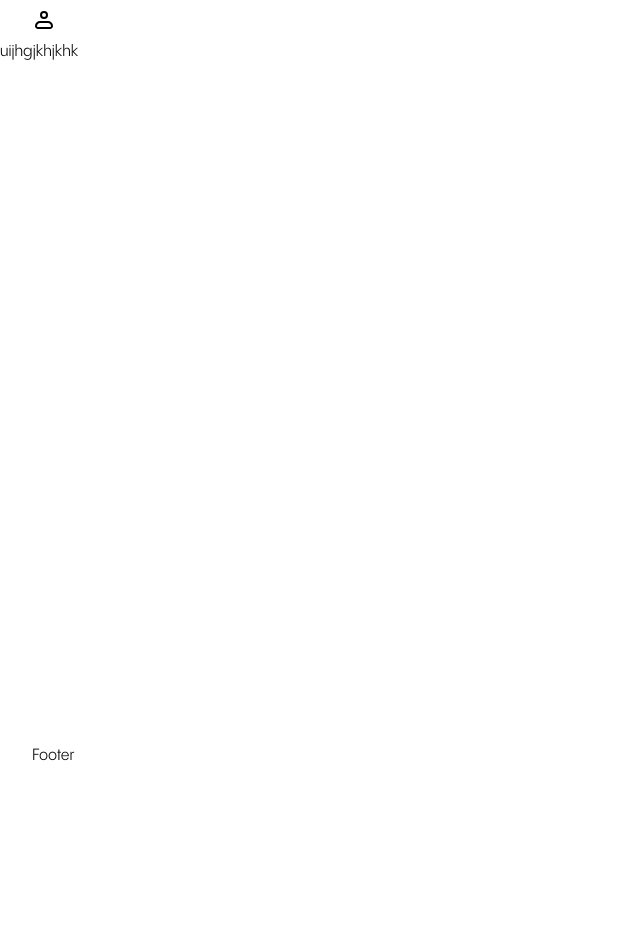
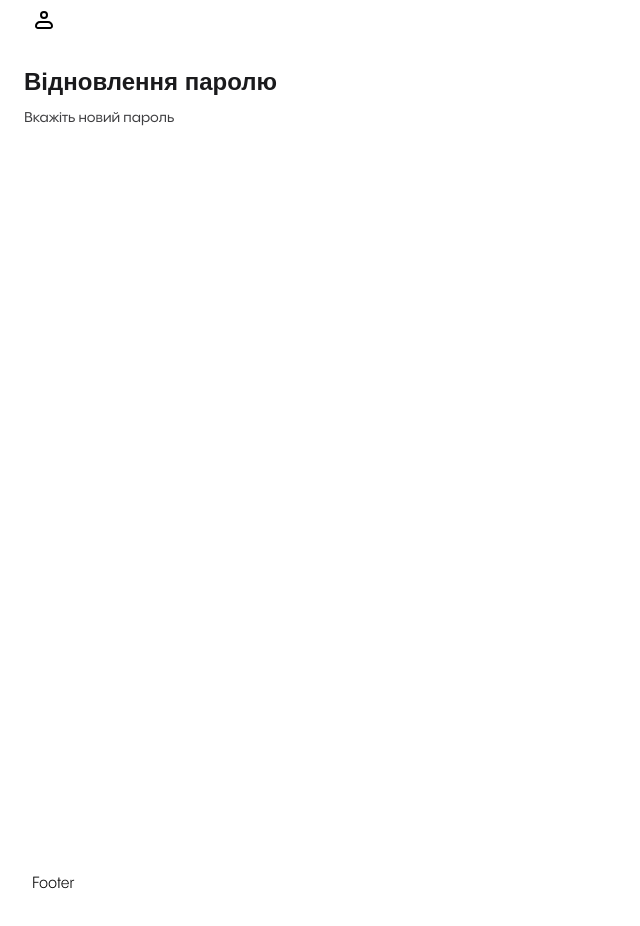
Before and after one commit to TataUA/teamchallenge_sport_store_frontend, a Next.js app: page /resetpassword in a window 1280 px wide. Shown: the whole page, without its empty margins (0-640 px from the left). Before the commit the page ends 800 px from the top, so only its background shows below. Built offline with nearby package versions, Linux system fonts and the light colour scheme; a web font is replaced by a local one.

Commit message:
Add resetpassword page

```diff
--- a/app/(auth)/resetpassword/page.tsx
+++ b/app/(auth)/resetpassword/page.tsx
@@ -1,9 +1,9 @@
-import { redirect } from "next/navigation";
-
 export default function Resetpassword() {
   return (
-    <>
-      <h1>uijhgjkhjkhk</h1>
-    </>
+    <div className="w-full h-screen bg-white p-6">
+      <p className="text-title font-bold text-heading mb-2">Відновлення паролю</p>
+      <p className="text-common font-medium text-basic mb-6">Вкажіть новий пароль</p>
+
+    </div>
   );
 }
--- a/tailwind.config.ts
+++ b/tailwind.config.ts
@@ -43,7 +43,8 @@ const config: Config = {
       fontSize: {
         basic: "14px",
         button: "16px",
-        subheading: "20px"
+        subheading: "20px",
+        heading: "24px"
       },
       borderRadius: {
         button: "12px",
```
